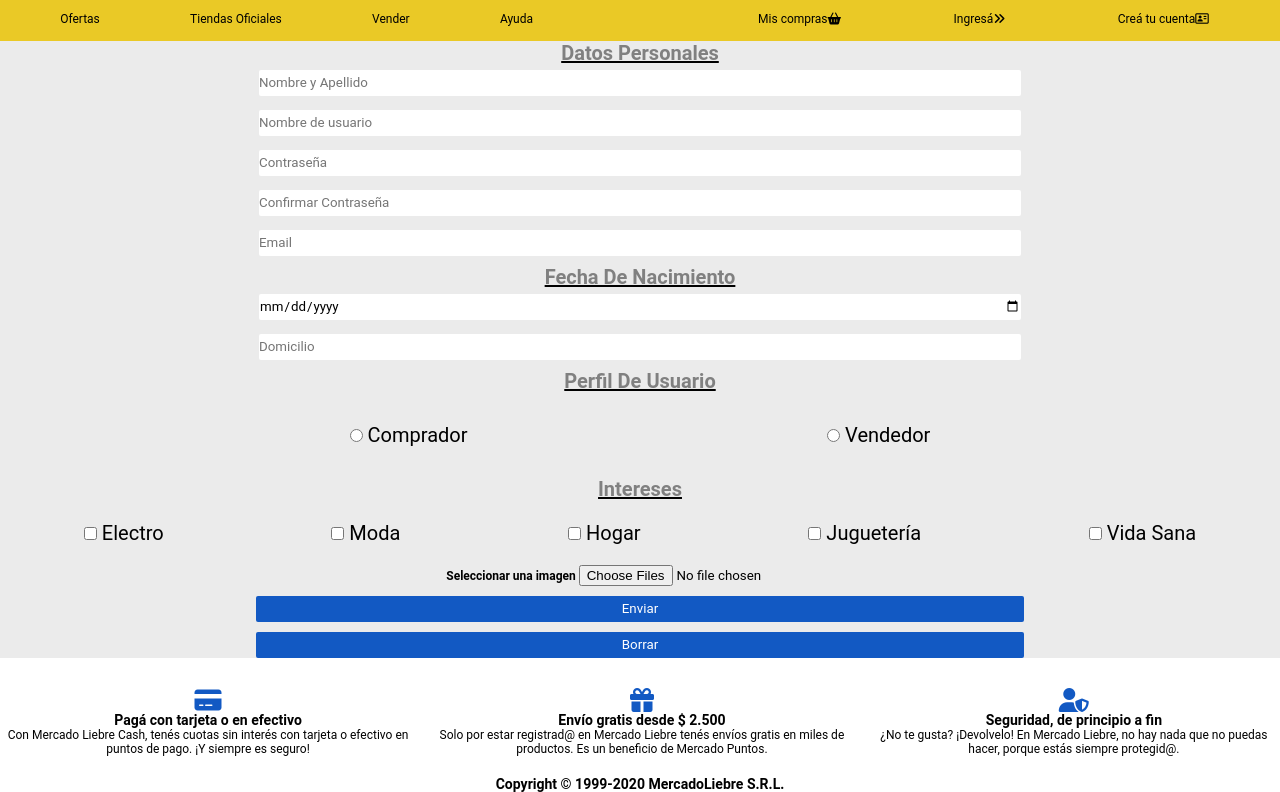
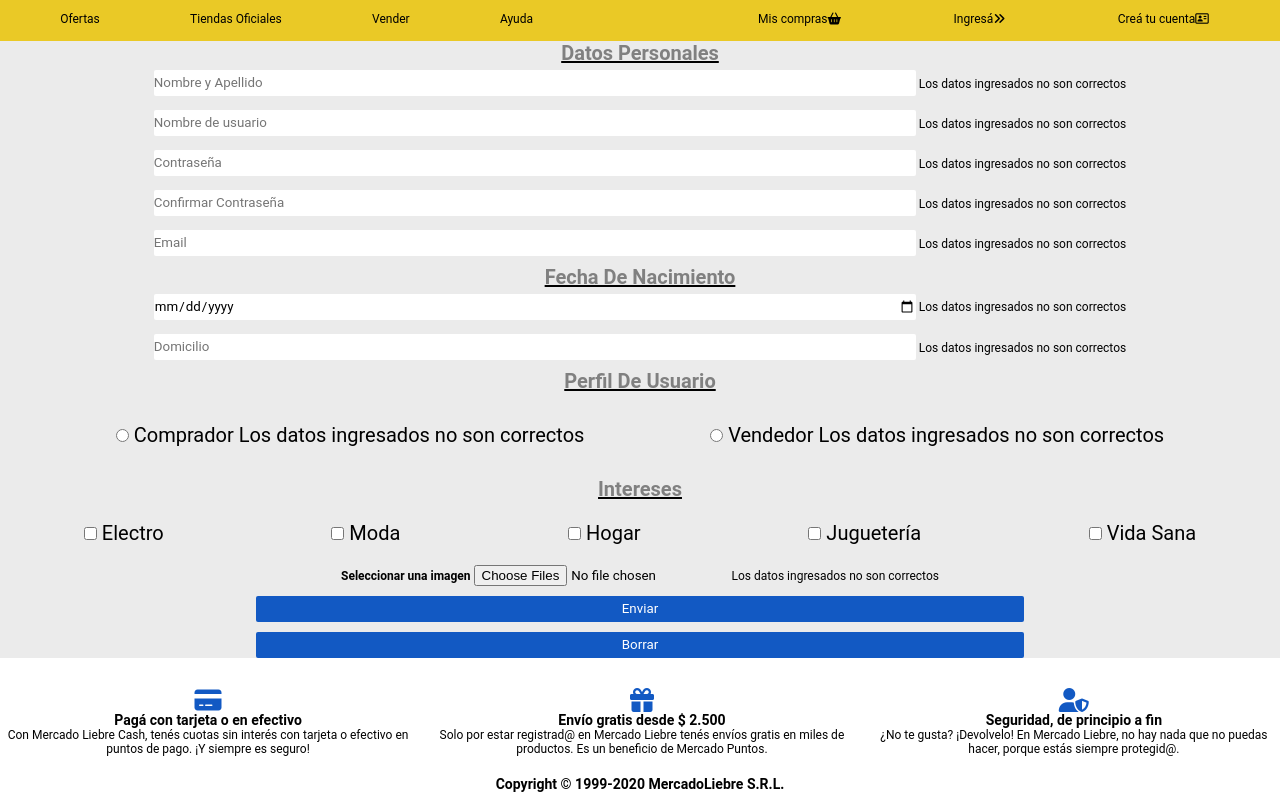
Before and after one commit to SrChimy/Mercado-Liebre, a website: page views/register.html in a window 1280 px wide. Shown: the part 103-895 px from the top of the page. Drawn offline with Linux system fonts and the light colour scheme; files whose address does not match are found by name.

Commit message:
agregando spans al register

```diff
--- a/views/register.html
+++ b/views/register.html
@@ -42,33 +42,42 @@
 
             <div class="input-text">
                 <input type="text" name="nombre" placeholder="Nombre y Apellido" required>
+                <span>Los datos ingresados no son correctos</span>
             </div>
             <div class="input-text">
                 <input type="text" name="usuario" placeholder="Nombre de usuario" required>
+                <span>Los datos ingresados no son correctos</span>
             </div>
             <div class="input-text">
                 <input type="password" name="contraseña" placeholder="Contraseña" required>
+                <span>Los datos ingresados no son correctos</span>
             </div>
             <div class="input-text">
                 <input type="password" name="confirmar contraseña" placeholder="Confirmar Contraseña" required>
+                <span>Los datos ingresados no son correctos</span>
             </div>
             <div class="input-text">
                 <input type="email" name="email" placeholder="Email">
+                <span>Los datos ingresados no son correctos</span>
             </div>
             <strong><u><label class="titulo"> Fecha De Nacimiento </label></u></strong>
             <div class="input-text">
                 <input type="date" placeholder="Fecha de Nacimiento" required>
+                <span>Los datos ingresados no son correctos</span>
             </div>
             <div class="input-text">
                 <input type="text" name="domicilio" placeholder="Domicilio" required>
+                <span>Los datos ingresados no son correctos</span>
             </div>
             <strong><u><label class="titulo"> Perfil De Usuario </label></u></strong>
             <div class="separadorRadio">
                 <div class="perfilUsuario">
                     <label><input type="radio" name="perfilUsuario" value="Comprador" required> Comprador </label>
+                    <span>Los datos ingresados no son correctos</span>
                 </div>
                 <div class="perfilUsuario">
                     <label><input type="radio" name="perfilUsuario" value="Vendedor" required> Vendedor </label>
+                    <span>Los datos ingresados no son correctos</span>
                 </div>
             </div>
             <strong><u><label class="titulo"> Intereses </label></u></strong>
@@ -92,6 +101,7 @@
             <div class="imagen">
                 <b><label>Seleccionar una imagen</label></b>
                 <input type="file" name="avatar" accept=".jpg" multiple>
+                <span>Los datos ingresados no son correctos</span>
             </div>
             <div class="enviarRegistro">
                 <button type="submit"> Enviar</button>
```
Also changed, not shown: views/login.html (+2 -0 lines).
